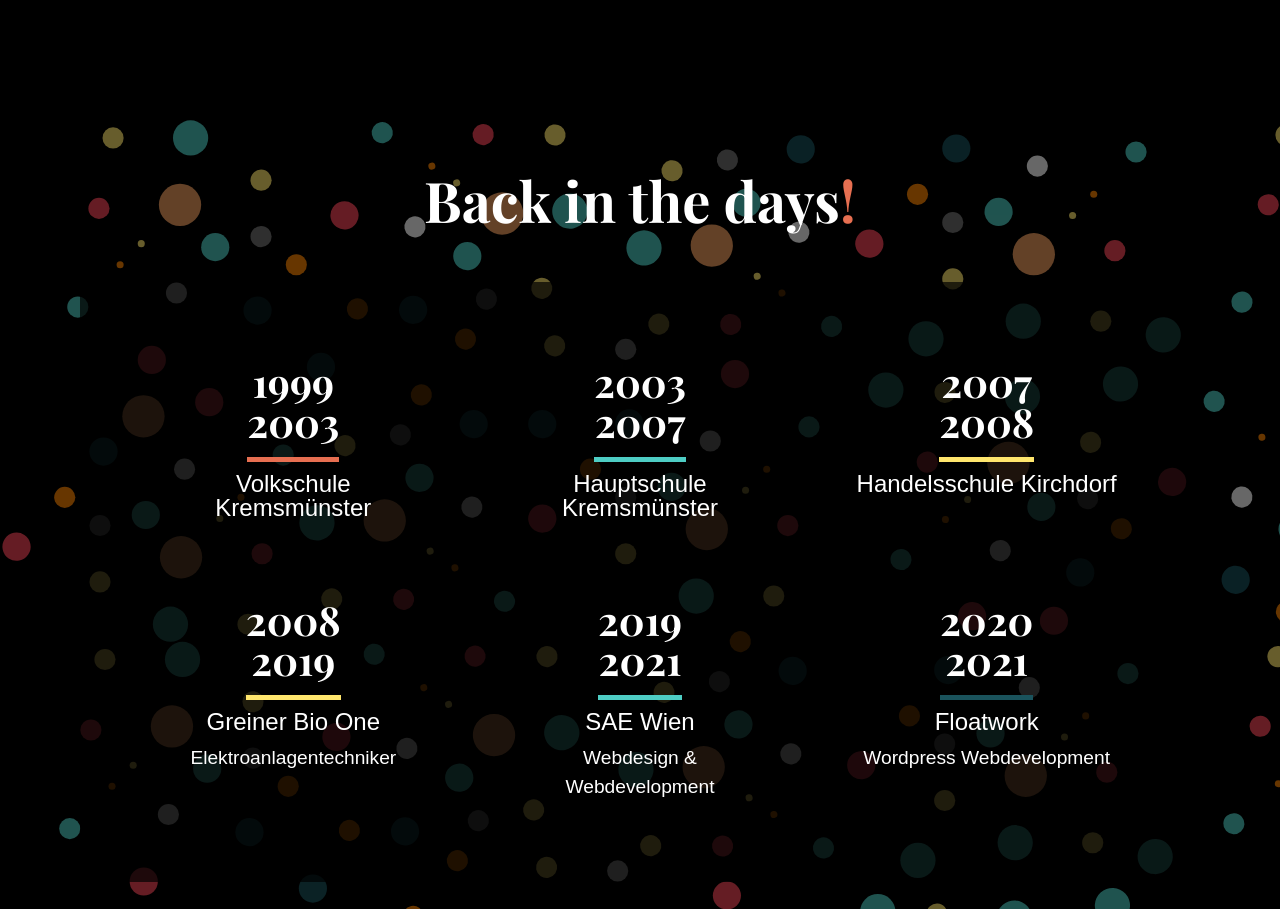
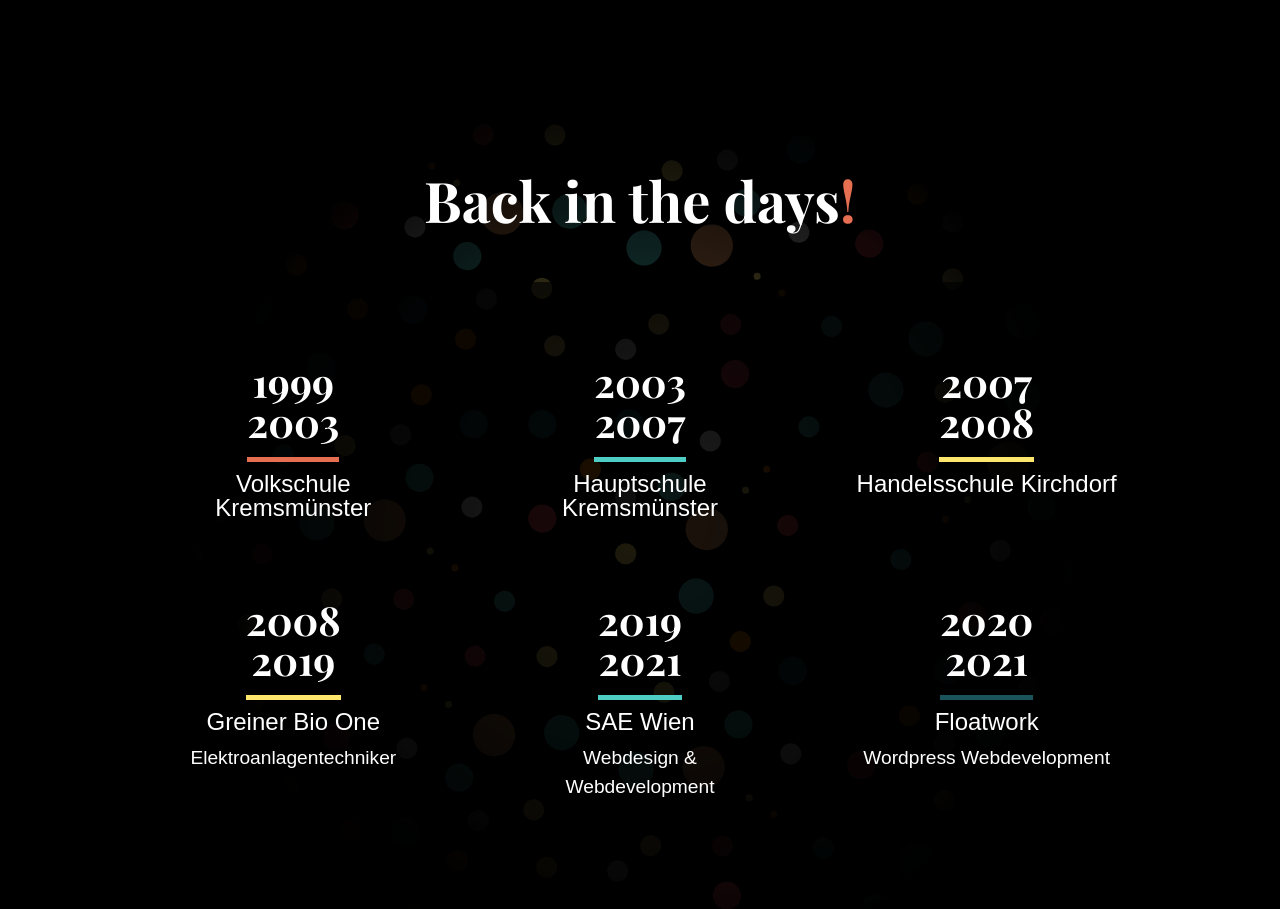
Before and after one commit to tkohlmannhuber/tk_cv, a Nuxt app: page / in a window 1280 px wide. Shown: the part 2580-3489 px from the top of the page. Built offline with nearby package versions, Linux system fonts and the light colour scheme.

Commit message:
fixed overflow

```diff
--- a/assets/scss/_layout.scss
+++ b/assets/scss/_layout.scss
@@ -1,9 +1,9 @@
-html {
-  @include media('>=sm') {
-    scroll-snap-type: y;
-  }
-  // cursor: none;
-}
+// html {
+//   // @include media('>=sm') {
+//   //   scroll-snap-type: y;
+//   // }
+//   // cursor: none;
+// }
 
 main > section {
   display: flex;
@@ -12,10 +12,10 @@
   align-items: center;
   margin-bottom: var(--section-spacing);
   min-block-size: 100vh;
-  @include media('>=xl') {
-    scroll-snap-align: start;
-    scroll-snap-stop: always;
-  }
+  // @include media('>=xl') {
+  //   scroll-snap-align: start;
+  //   scroll-snap-stop: always;
+  // }
 }
 
 body {
--- a/assets/scss/_typography.scss
+++ b/assets/scss/_typography.scss
@@ -26,6 +26,7 @@
 .section-headline {
   font-size: var(--h2-font-size);
   margin-bottom: var(--section-headline-spacing);
+  text-align: center;
 }
 
 a:link,
--- a/components/CvSection.vue
+++ b/components/CvSection.vue
@@ -97,11 +97,27 @@
     z-index: -1;
     opacity: 1;
   }
+  &:before {
+    content: '';
+    position: absolute;
+    height: 100%;
+    width: 100%;
+    top: 0;
+    left: 0;
+    background: radial-gradient(
+      circle,
+      rgba(255, 255, 255, 0) 0%,
+      rgba(0, 0, 0, 1) 60%,
+      rgba(0, 0, 0, 1) 100%
+    );
+    opacity: 1;
+  }
 
   & > div {
     display: flex;
     flex-direction: column;
     align-items: center;
+    z-index: 1000;
   }
 }
 
@@ -112,10 +128,11 @@
   gap: calc(var(--gap) * 4);
   background: rgba(0, 0, 0, 0.7);
   border-radius: var(--border-radius);
-  padding: 5em;
+  padding: 3em;
 
   @include media('>=sm') {
     grid-template-columns: repeat(2, 1fr);
+    padding: 5em;
   }
   @include media('>=lg') {
     grid-template-columns: repeat(3, 1fr);
```
